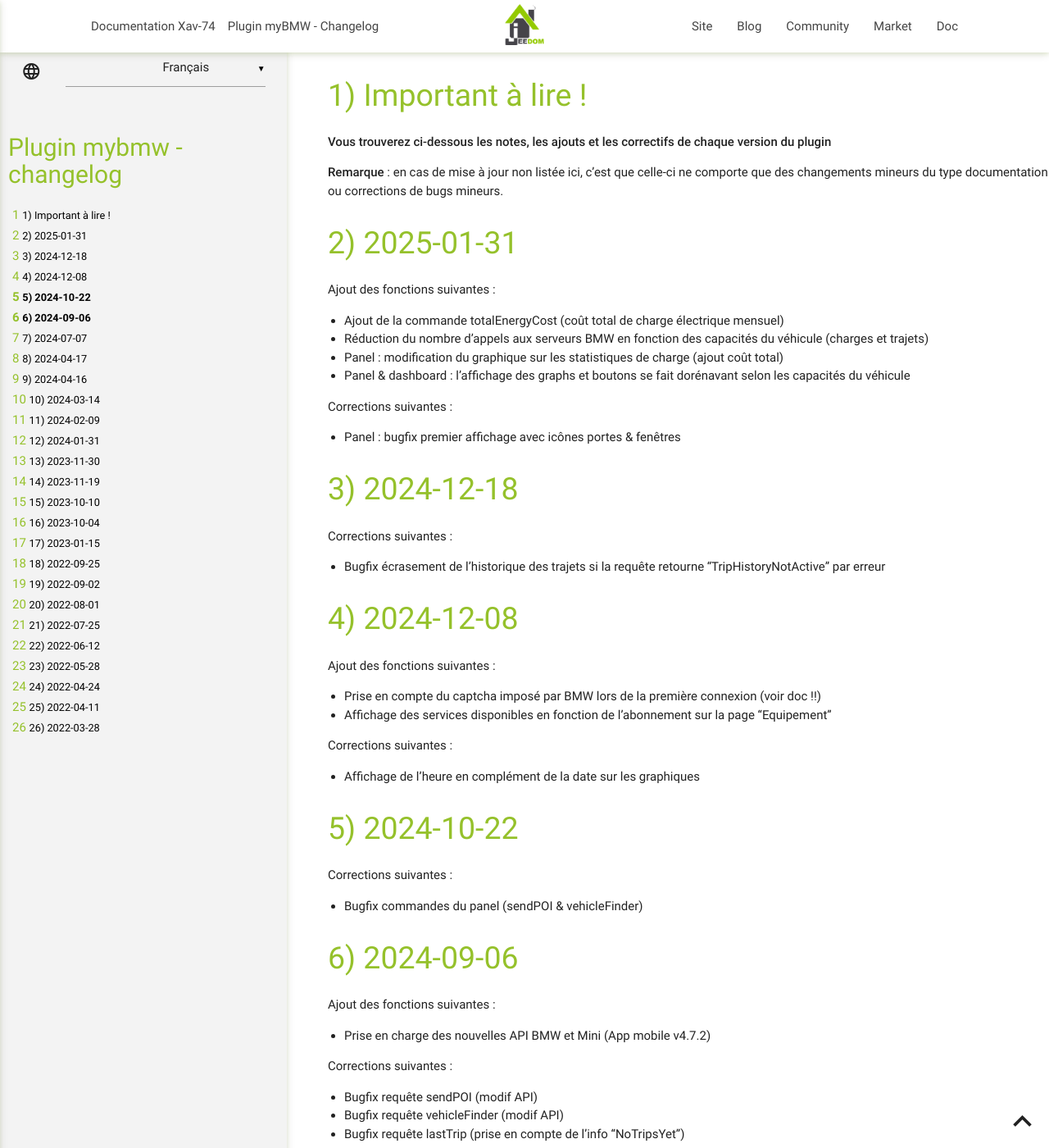
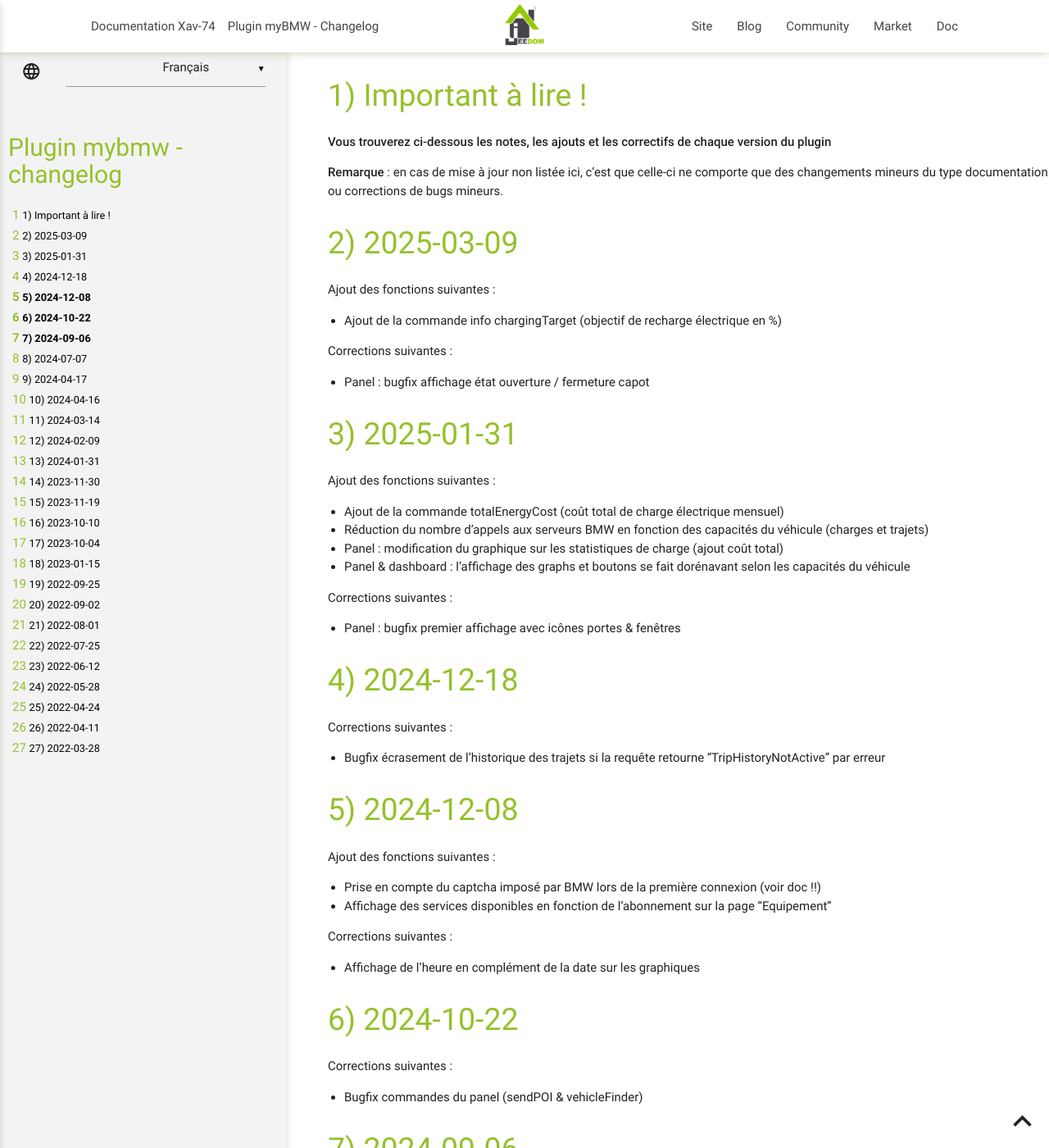
Before and after one commit to Xav-74/Documentation, a Jekyll site: the page built from myBMW/fr_FR/changelog.md, in a window 1280 px wide and 1400 px high. Shown: the whole window at 82% size. Built offline with Jekyll 4.4.1, drawn with Linux system fonts in a browser that asks for light colours; some of the changed text lies outside the part shown.

Commit message:
Update myBMW docs

```diff
--- a/myBMW/fr_FR/changelog.md
+++ b/myBMW/fr_FR/changelog.md
@@ -10,6 +10,15 @@
 **Vous trouverez ci-dessous les notes, les ajouts et les correctifs de chaque version du plugin**
 
 **Remarque** : en cas de mise à jour non listée ici, c'est que celle-ci ne comporte que des changements mineurs du type documentation ou corrections de bugs mineurs.
+
+
+# 2025-03-09
+
+Ajout des fonctions suivantes :
+ - Ajout de la commande info chargingTarget (objectif de recharge électrique en %)
+
+Corrections suivantes :
+ - Panel : bugfix affichage état ouverture / fermeture capot
 
 
 # 2025-01-31
```
Also changed, not shown: myBMW/fr_FR/index.md (+1 -0 lines).
